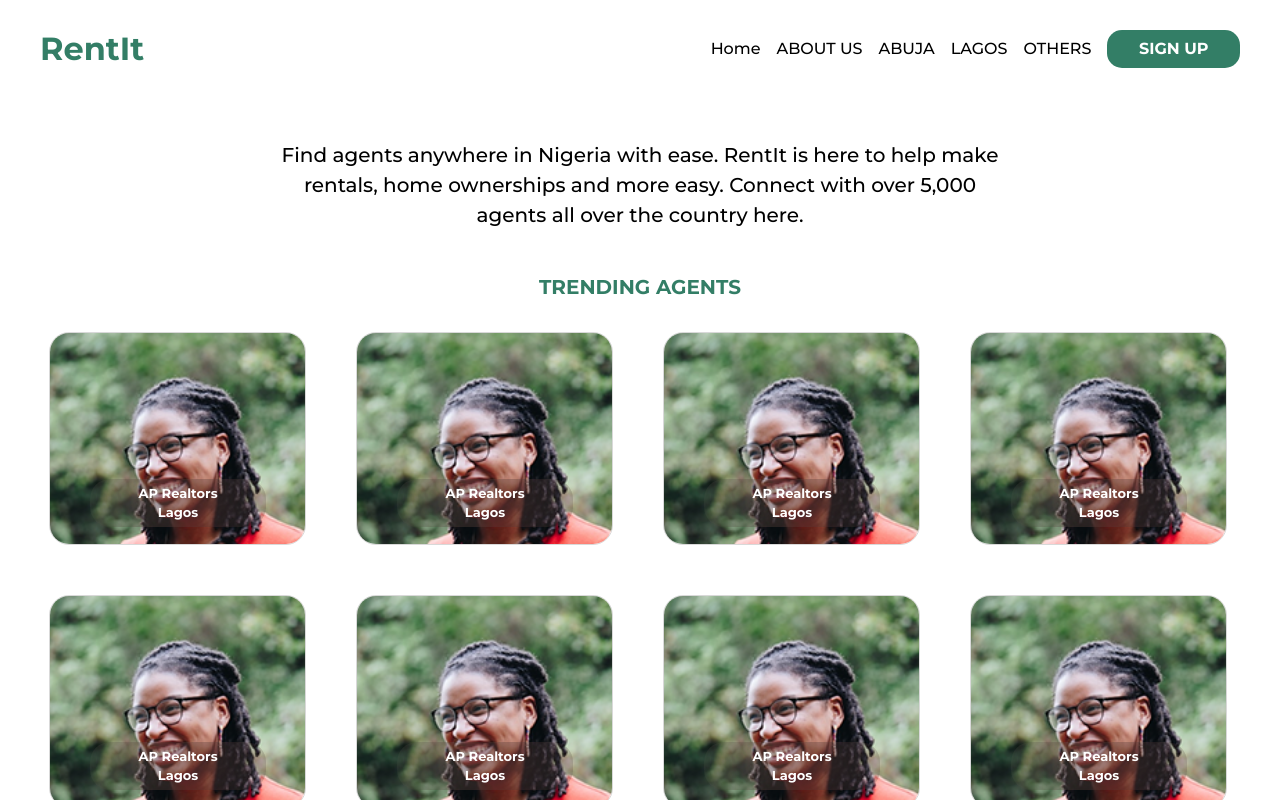
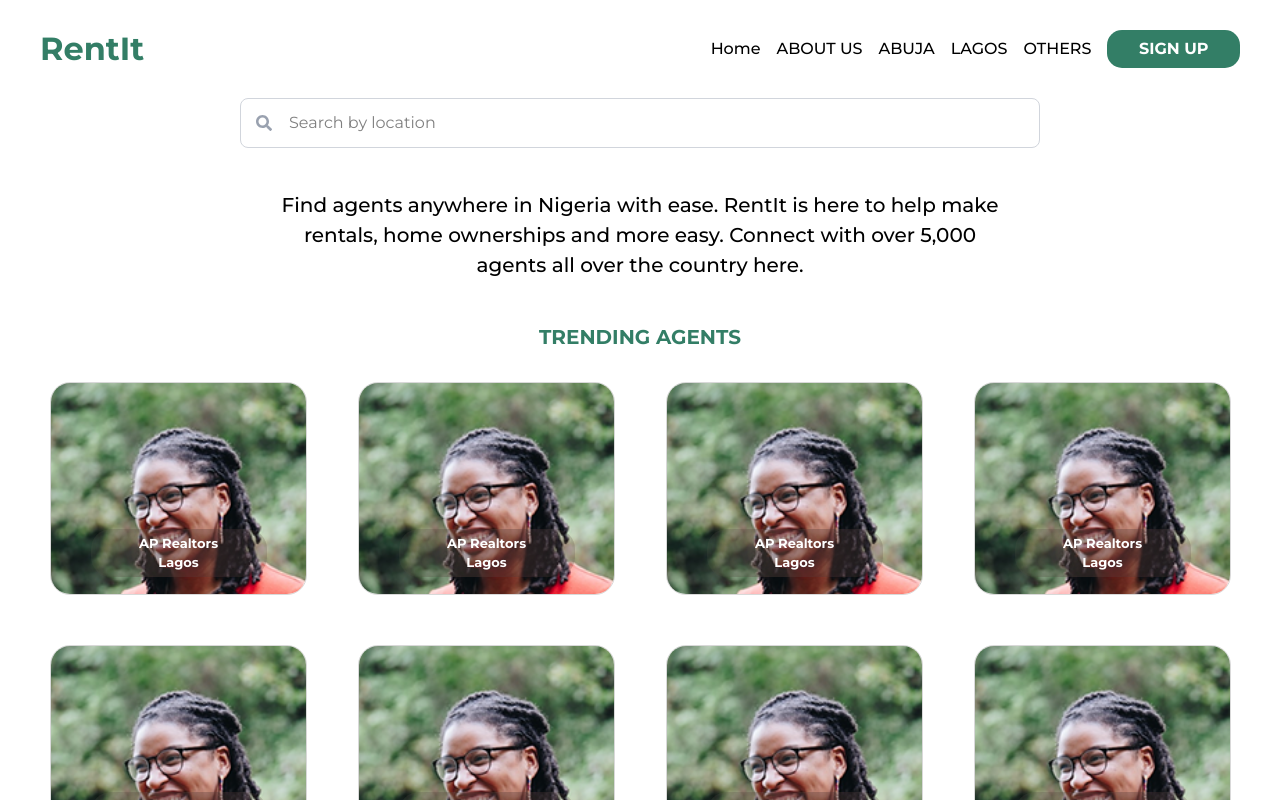
Before and after one commit to adewale-samson/naija-agent, a React (Vite) app: page /trending in a window 1280 px wide. Shown: the top 800 px of the page. Built offline with nearby package versions, Linux system fonts and the light colour scheme; a web font is replaced by a local one.

Commit message:
trending page implemented

```diff
--- a/src/Components/Hero.jsx
+++ b/src/Components/Hero.jsx
@@ -45,7 +45,7 @@ const Hero = () => {
 
           {/* Buttons */}
           <div className="flex flex-wrap gap-4">
-            <button className="w-[178px] bg-[#337E66] text-[#fff] text-[16px] leading-none font-medium py-2 rounded-[20px] hover:bg-[#006a50] transition">
+            <button className="w-[178px] bg-[#337E66] text-[#fff] text-[16px] leading-none font-medium py-2 rounded-[20px] hover:bg-[#006a50] transition" onClick={()=>navigate('/trending')}>
               Search here
             </button>
             {showSignup && (
--- a/src/Components/Navbar.jsx
+++ b/src/Components/Navbar.jsx
@@ -124,7 +124,7 @@ const Navbar = () => {
       <div
         className={`${
           isOpen ? "block" : "hidden"
-        } md:hidden absolute top-[100%] left-0 right-0 bg-white shadow-lg`}
+        } md:hidden absolute top-[100%] left-0 right-0 bg-white shadow-lg z-100`}
       >
         <ul className="flex flex-col py-4 px-4 gap-4 font-medium text-[16px] leading-[100%] tracking-[0%]">
           {[
--- a/src/Pages/AgentDetails.jsx
+++ b/src/Pages/AgentDetails.jsx
@@ -28,7 +28,7 @@ const AgentDetails = () => {
   useEffect(()=> {
       getAgentById(id)
       .then(res => {
-        console.log(res)
+        // console.log(res)
         setAgent(res.data.data)
       })
       .catch(err => {
--- a/src/Pages/Trending.jsx
+++ b/src/Pages/Trending.jsx
@@ -1,33 +1,108 @@
 import Smiling from "../assets/smiling-girl.png";
+import { useState, useEffect } from "react";
+import { FaSearch } from "react-icons/fa";
+import { searchLocationData } from "../api/data";
+import { useNavigate } from "react-router";
 
 const Trending = () => {
-  const users = [0, 0, 0, 0, 0, 0, 0, 0, 0, 0, 0, 0, 0, 0, 0, 0];
+  const [searchQuery, setSearchQuery] = useState("");
+  const [searchResults, setSearchResults] = useState([]);
+  const [isLoading, setIsLoading] = useState(false);
+  const [error, setError] = useState(null);
+
+  const navigate = useNavigate();
+
+  useEffect(() => {
+    const timeoutId = setTimeout(() => {
+      if (searchQuery) {
+        searchAgents();
+      }
+    }, 500);
+
+    return () => clearTimeout(timeoutId);
+  }, [searchQuery]);
+
+  const searchAgents = async () => {
+    setIsLoading(true);
+    setError(null);
+
+    try {
+      const response = await searchLocationData(searchQuery);
+      setSearchResults(response.data.data || []);
+    } catch (err) {
+      setError("Failed to fetch results. Please try again.");
+      setSearchResults([]);
+    } finally {
+      setIsLoading(false);
+    }
+  };
+
+  const handleSeeMore = (agentId) => {
+    navigate(`/agent/${agentId}`);
+  };
+
   return (
-    <section className="font-mont px-[49px]">
-      <h1 className="max-w-[742px] font-medium text-[20px] text-center leading-[150%] tracking-[0] mx-auto my-[42px] ">
+    <section className="font-mont px-[16px] sm:px-[49px]">
+      <form
+        className="flex items-center justify-center w-full"
+        onSubmit={(e) => e.preventDefault()}
+      >
+        <div className="relative w-full max-w-[800px]">
+          <input
+            type="text"
+            placeholder="Search by location"
+            value={searchQuery}
+            onChange={(e) => setSearchQuery(e.target.value)}
+            className="w-full px-4 py-3 pl-12 border border-gray-300 rounded-lg focus:outline-none focus:border-[#337E66] transition-colors"
+          />
+          <FaSearch className="absolute left-4 top-1/2 transform -translate-y-1/2 text-gray-400" />
+        </div>
+      </form>
+
+      <h1 className="max-w-[742px] font-medium text-[20px] text-center leading-[150%] tracking-[0] mx-auto my-[42px]">
         Find agents anywhere in Nigeria with ease. RentIt is here to help make
         rentals, home ownerships and more easy. Connect with over 5,000 agents
         all over the country here.
       </h1>
+
+      {isLoading && (
+        <p className="text-center text-gray-600">Loading results...</p>
+      )}
+
+      {error && <p className="text-center text-red-500">{error}</p>}
+
       <h2 className="font-bold text-[20px] text-[#337E66] text-center leading-[150%] tracking-[0]">
-        TRENDING AGENTS
+        {searchQuery ? "SEARCH RESULTS" : "TRENDING AGENTS"}
       </h2>
-      <div className="flex flex-wrap gap-[50px] my-[30px]">
-        {users.map((users, index) => (
-          <div key={index} className="relative w-[257px] h-[213px] border border-[#D9D9D9] rounded-[20px] overflow-hidden">
+
+      <div className="flex flex-wrap justify-around gap-[50px] my-[30px]">
+        {(searchResults.length > 0 ? searchResults : Array(16).fill(0)).map(
+          (agent, index) => (
+            <div
+              key={agent._id || index}
+              className="relative w-[257px] h-[213px] border border-[#D9D9D9] rounded-[20px] overflow-hidden cursor-pointer"
+              onClick={() => agent._id && handleSeeMore(agent._id)}
+            >
               <img
-              src={Smiling}
-              alt="photo"
+                src={agent.image || Smiling}
+                alt={agent.name || "Agent photo"}
                 className="w-full h-full object-cover"
               />
-            <div className="absolute bottom-[17px] left-[40px] w-[176px] h-[48px]  rounded-[20px] bg-[rgba(51, 126, 102, 0.7)] flex justify-center items-center backdrop-blur-2xl">
+              <div className="absolute bottom-[17px] left-[40px] w-[176px] h-[48px] rounded-[20px] bg-[rgba(51, 126, 102, 0.7)] flex justify-center items-center backdrop-blur-2xl">
                 <p className="w-[70%] font-bold text-[13px] text-[#fff] text-center leading-[150%] tracking-[0]">
-                AP Realtors Lagos
+                  {agent.name || "AP Realtors Lagos"}
                 </p>
               </div>
             </div>
-        ))}
+          )
+        )}
       </div>
+
+      {searchResults.length === 0 && searchQuery && !isLoading && (
+        <p className="text-center text-gray-600">
+          No results found for "{searchQuery}"
+        </p>
+      )}
     </section>
   );
 };
```
Lines whose indentation alone changed are shown as unchanged.
